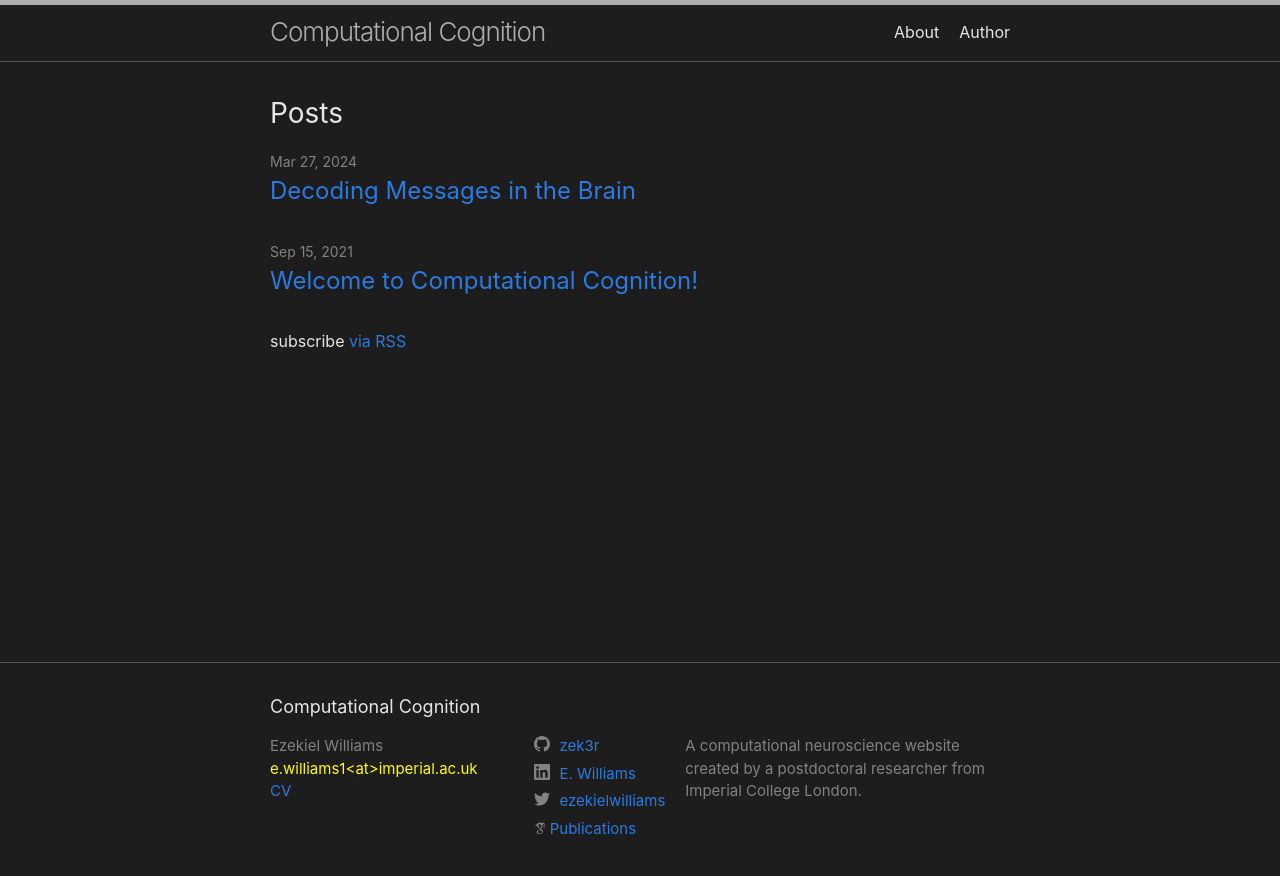
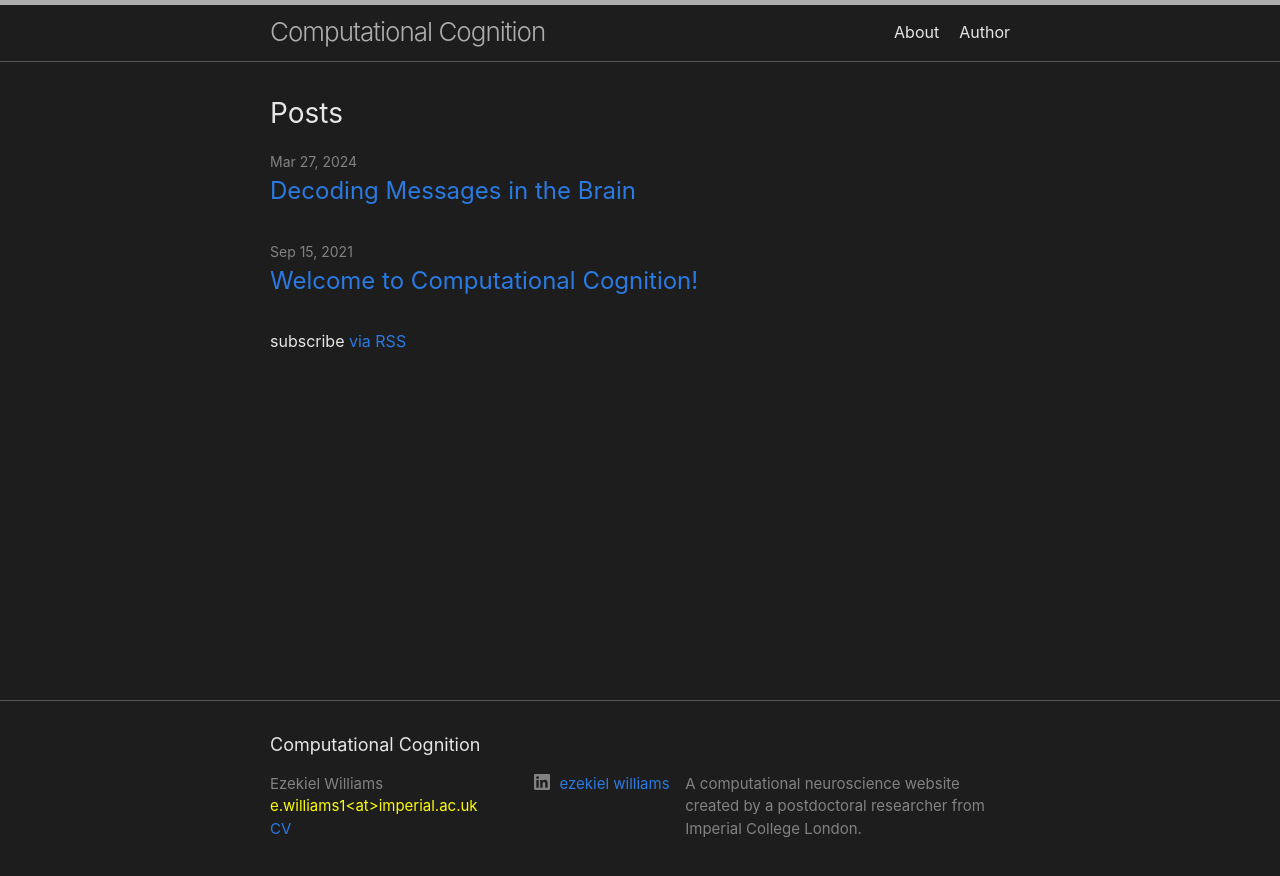
Before and after one commit to zek3r/zek3r.github.io, a Jekyll site: the page built from index.markdown, in a window 1280 px wide. Shown: the top 876 px of the page. Built offline with Jekyll 4.4.1, drawn with Linux system fonts in a browser that asks for light colours; some web fonts are replaced.

```diff
--- a/_config.yml
+++ b/_config.yml
@@ -25,11 +25,11 @@ description: >- # this means to ignore newlines until "baseurl:"
   A computational neuroscience website created by a postdoctoral researcher from Imperial College London.
 baseurl: "" # the subpath of your site, e.g. /blog
 url: "" # the base hostname & protocol for your site, e.g. http://example.com
-twitter_username: ezekielwilliams
-github_username:  zek3r
-#gitlab_username: zek3r
-linkedin_username: E. Williams
-gs_title: Publications
+bsky_username: ezekielwilliams
+#github_username:  zek3r
+gitlab_username: zek3r
+linkedin_username: ezekiel williams
+gs_username: publications
 # mastodon:
 # - username: ezekiel
 #   instance: fediscience.org
```
Also changed, not shown: assets/icons/google-scholar-brands-solid-full.svg (added), assets/icons/square-bluesky-brands-solid-full.svg (added), assets/icons/square-gitlab-brands-solid-full.svg (added).
